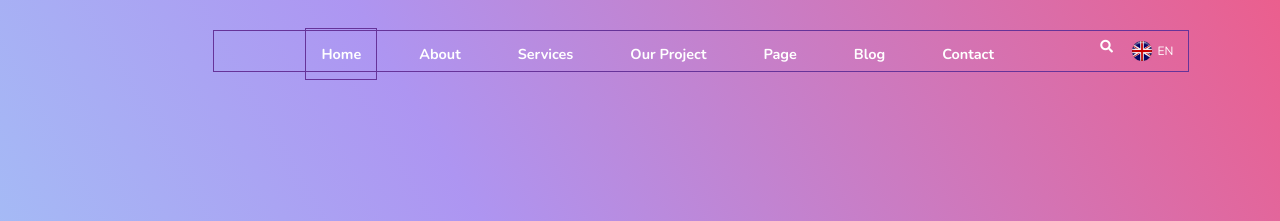
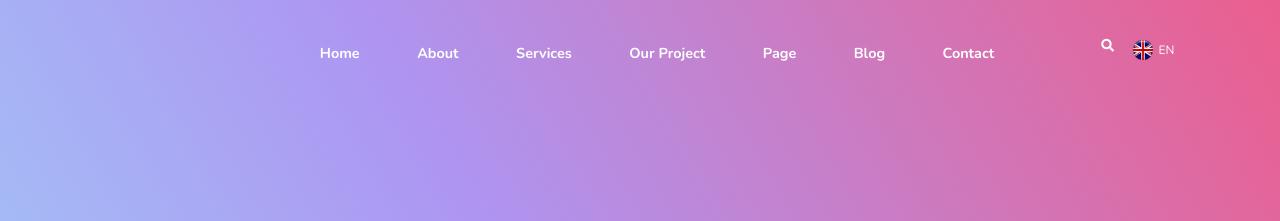
Before and after one commit to SaraMunir/PsdConversion, a plain HTML site: page index.html in a window 1280 px wide. Shown: the top 221 px of the page. Drawn offline with nearby package versions, Linux system fonts and the light colour scheme.

Commit message:
updated responsiveness

```diff
--- a/index.html
+++ b/index.html
@@ -8,9 +8,6 @@
     <title>Cronus</title>
     <link rel="stylesheet" href="styles.css">
     <script src="https://code.jquery.com/jquery-3.4.1.js"></script>
-
-    <!-- font-family: 'Libre Baskerville', serif;
-    font-family: 'Nunito', sans-serif; -->
 </head>
 <body>
     <div class="hamburger BurgerVisible" onclick="showNavMenu()">
@@ -18,14 +15,14 @@
     </div>
     <div class="navBar myRow">
         <div class="logo"><img src="assets/logos/logo-cronus.png" alt=""></div>
-        <div class="navRowOt mxAuto border navHide">
+        <div class="navRowOt mxAuto navHide">
             <ul class="navRow mxAuto">
                 <div class="dFlex jstfyCntEnd">
                     <i class="fas fa-times closeBtn" onClick="closeMenu()"></i>
                 </div>
                 <div class="showLine mxAuto">
                     <div class="VLine pink lineHover"></div>
-                    <a href="#" class="myNavLink mxAuto border">Home</a>
+                    <a href="#" class="myNavLink mxAuto ">Home</a>
                 </div>
                 <div class="showLine mxAuto">
                     <div class="VLine pink lineHover"></div>
```
